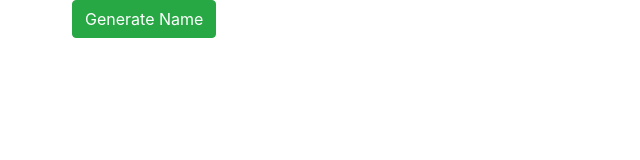
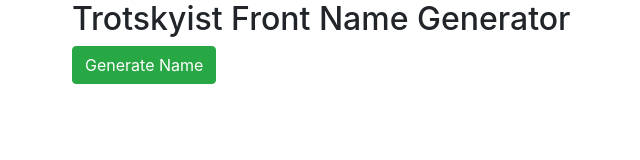
Before and after one commit to SevenSecrets/alphabet-soup-generator, a website: page index.html in a window 1280 px wide. Shown: the whole page, without its empty margins (13-653 px from the left). Drawn offline with nearby package versions, Linux system fonts and the light colour scheme.

Commit message:
Styling and small html changes

```diff
--- a/index.html
+++ b/index.html
@@ -7,8 +7,10 @@
 </head>
 <body>
   <div class="container">
+    <div id="name">
+      <h2>Trotskyist Front Name Generator</h2>
+    </div>
     <button id="generate" type="button" name="generate-btn" class="btn btn-success">Generate Name</button>
-    <div id="name"></div>
   </div>
 </body>
 <script type="text/javascript">
```
